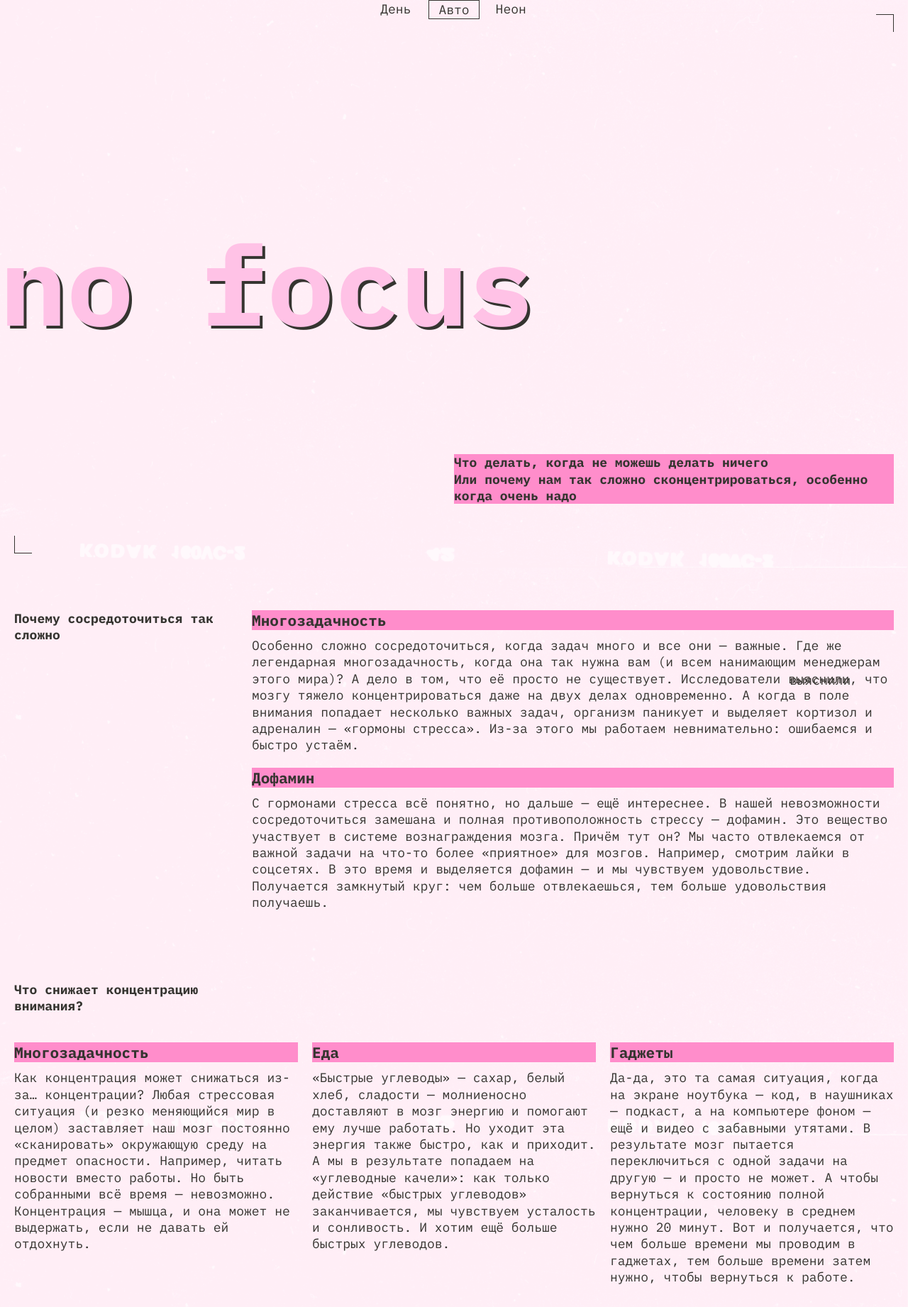
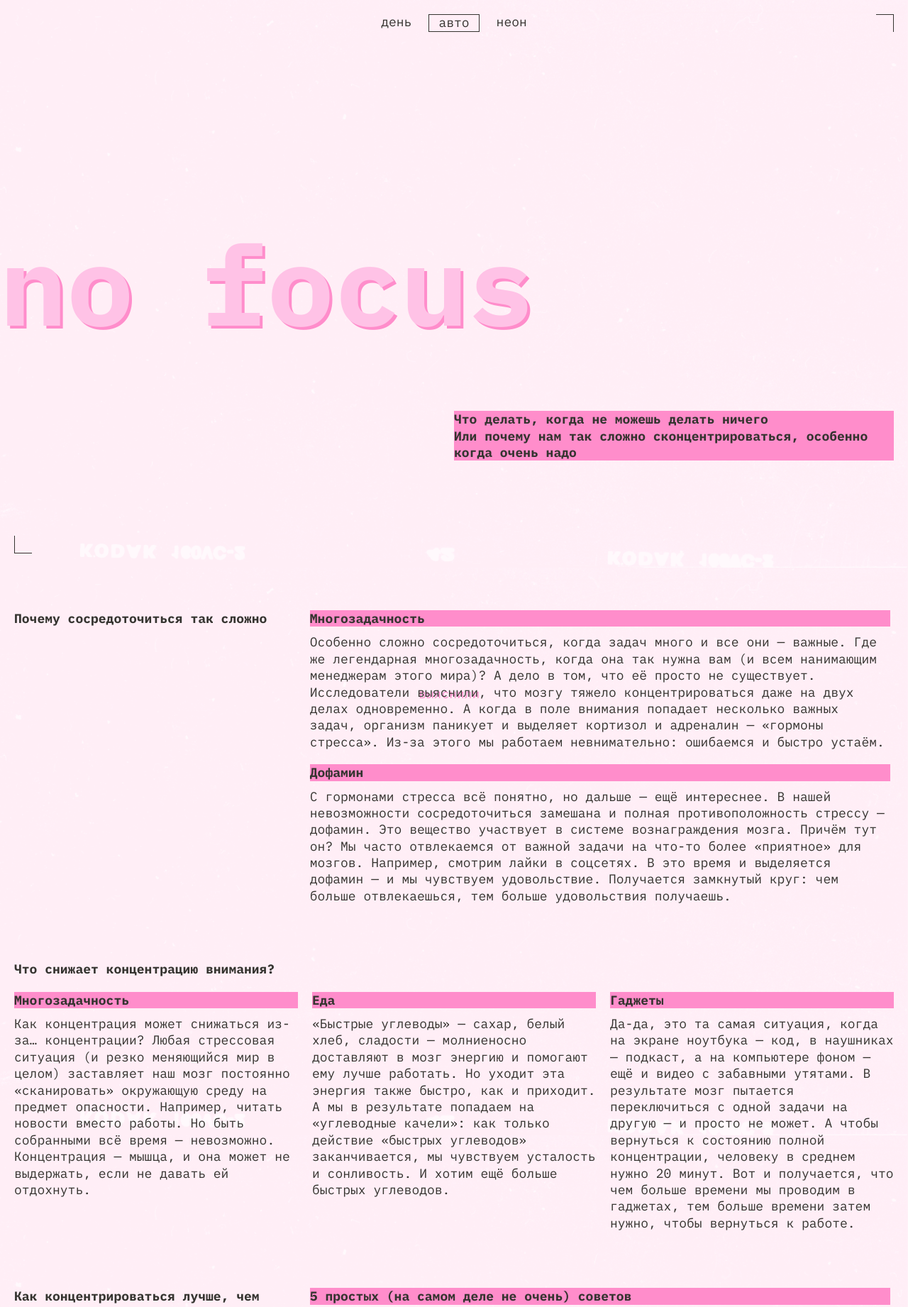
Before and after one commit to fradere8/slozhno-sosredotochitsya-ad, a plain HTML site: page index.html in a window 1280 px wide. Shown: the top 1842 px of the page at 71% size. Drawn offline with Linux system fonts and the light colour scheme.

Commit message:
Update style.css

```diff
--- a/styles/style.css
+++ b/styles/style.css
@@ -1,15 +1,13 @@
 .page {
   display: grid;
   grid-template-rows: 1fr min-content 1fr;
-  font-family: var(--font-family);
+  font-family: var(--font-family, monospace);
   background-image: var(--background-image);
-  background-color: var(--background-color);
+  background-color: var(--background-color, #000028);
   background-repeat: no-repeat;
   background-position: center;
   background-size: cover;
   background-attachment: fixed;
-  min-width: 375px;
-  max-width: 100%;
 }
 
 .header {
@@ -30,8 +28,8 @@
   right: 0;
   width: 25px;
   height: 25px;
-  border-top: 1px solid var(--accent-color);
-  border-right: 1px solid var(--accent-color);
+  border-top: 1px solid var(--accent-color, #ff0070);
+  border-right: 1px solid var(--accent-color, #ff0070);
 }
 
 .decorated-zone::after {
@@ -41,8 +39,8 @@
   left: 0;
   width: 25px;
   height: 25px;
-  border-bottom: 1px solid var(--accent-color);
-  border-left: 1px solid var(--accent-color);
+  border-bottom: 1px solid var(--accent-color, #ff0070);
+  border-left: 1px solid var(--accent-color, #ff0070);
 }
 
 .rec {
@@ -50,8 +48,10 @@
   top: 10px;
   right: 28px;
   font-size: 18px;
-  color: var(--accent-color);
+  line-height: 1.4;
+  color: var(--accent-color, #ff0070);
   display: var(--display-decorated);
+  align-items: center;
 }
 
 .rec:after {
@@ -59,114 +59,139 @@
   position: absolute;
   top: 8px;
   right: -18px;
+  display: inline-block;
   inline-size: 9px;
   block-size: 9px;
   border-radius: 50%;
-  background-color: var(--accent-color);
-  box-shadow: 0px 0px 4px 2px var(--accent-color);
+  background-color: var(--accent-color, #ff0070);
+  box-shadow: 0px 0px 4px 2px var(--accent-color, #ff0070);
 }
 
 .header__theme-menu {
   align-self: start;
-  margin-block-start: 65px;
+  text-align: center;
+  margin-block-start: 75px;
 }
 
 .header__theme-menu-list {
   display: grid;
   grid-template-rows: repeat(3, 1fr);
-  gap: 10px;
+  gap: 12px;
+  list-style: none;
 }
 
 .header__theme-menu-button {
+  font-family: inherit;
+  font-size: 18px;
+  line-height: 1;
   border: none;
-  background: transparent;
-  color: var(--accent-color);
-  padding: 1px 13px;
-  cursor: pointer;
-  font-size: 18px;
+  background-color: transparent;
+  color: var(--accent-color, #ff0070);
+  text-transform: lowercase;
+  padding: 2.3px 13px;
 }
 
 .header__theme-menu-button:hover {
+  text-decoration: none;
   outline: 1px solid var(--hover-color);
+  cursor: pointer;
+}
+
+.header__theme-menu-button:focus {
+  outline: none;
 }
 
 .header__theme-menu-button:focus-visible {
   border-bottom: 1px solid currentColor;
-  outline: none;
 }
 
 .header__theme-menu-button_active {
-  border: 1px solid var(--accent-color);
+  border: 1px solid var(--accent-color, #ff0070);
   pointer-events: none;
+}
+
+.header__content {
+  font-weight: 700;
 }
 
 .header__title {
   font-size: clamp(7.25rem, 7.0115rem + 1.0178vw, 7.5rem);
   line-height: 0.83;
-  color: var(--title-color);
-  text-shadow: 4px 4px 0 var(--accent-color);
+  color: var(--title-color, #db00ff);
+  text-shadow: 4px 4px 0 var(--title-decor, #ff0070);
   margin-block: 55px;
-  justify-self: start;
-  margin-inline-start: 0;
-}
-
-.title-decor {
-  color: var(--subtitle-color);
-  background-color: var(--title-decor);
 }
 
 .header__text {
   font-size: 18px;
+  line-height: 1.3;
   font-weight: 700;
   align-self: start;
-  line-height: 1.3;
+}
+
+.title-decor {
+  display: block;
+  color: var(--subtitle-color, #000028);
+  background-color: var(--title-decor, #ff0070);
 }
 
 .main__content {
   font-size: 18px;
+  line-height: 1.3;
   margin-inline: 10px;
   margin-block: 40px;
 }
 
 .section:not(:first-of-type) {
-  margin-block-start: 50px;
+  margin-block-start: 49.5px;
 }
 
 .section__title {
-  color: var(--accent-color);
+  color: var(--accent-color, #ff0070);
   font-size: inherit;
   margin-block-end: 20px;
-  font-weight: 700;
 }
 
 .article-block {
   margin-block-end: 20px;
 }
 
+.article-block__subtitle {
+  font-size: inherit;
+}
+
 .article-block__text {
-  color: var(--text-color);
+  color: var(--text-color, #f1b2ce);
   margin-block-start: 10px;
-  line-height: 1.3;
-  font-weight: 400;
 }
 
 .highlight {
   display: block;
   margin-block: 20px 10px;
-  font-weight: 400;
+  font-weight: normal;
 }
 
 .decorated__link {
-  text-shadow: 2px 2px 0 var(--accent-color);
+  text-shadow: 2px 2px 0 var(--title-decor, #ff0070);
   text-decoration: none;
+  color: inherit;
 }
 
 .decorated__link:hover {
+  text-decoration: none;
   border-bottom: 1px solid currentColor;
+}
+
+.decorated__link:focus {
+  outline: none;
 }
 
 .decorated__link:focus-visible {
   outline: 1px solid currentColor;
+}
+
+.galery__section__subtitle {
+  font-size: inherit;
 }
 
 .galery__section__images {
@@ -194,9 +219,11 @@
 .footer__title {
   font-size: clamp(7.25rem, 7.0115rem + 1.0178vw, 7.5rem);
   line-height: 0.83;
-  color: var(--title-color);
-  text-shadow: 2px 2px 0 var(--accent-color);
+  color: var(--title-color, #db00ff);
+  text-shadow: 2px 2px 0 var(--title-decor, #ff0070);
 }
+
+/* Медиа-запросы для планшета */
 
 @media (width >= 768px) {
   .header {
@@ -215,25 +242,24 @@
 
   .rec {
     top: 20px;
-    right: 38px;
   }
 
   .header__theme-menu {
     grid-column: 2;
-    margin-block-start: 170px;
+    margin-block-start: 191px;
   }
 
   .header__title {
     grid-column: 1 / -1;
     grid-row: 2;
-    margin-block: 170px;
+    transform: translateX(-20px);
+    justify-self: start;
+    margin-block: 162px;
     font-size: clamp(7.5rem, 0.5625rem + 14.4531vw, 9.8125rem);
-    margin-inline-start: -20px;
   }
 
   .header__text {
     grid-column: 2;
-    grid-row: 3;
   }
 
   .main__content {
@@ -248,40 +274,24 @@
   }
 
   .section:not(:first-of-type) {
-    margin-block-start: 80px;
-  }
-
-  .distractions__section .section__title {
-    max-width: 236px;
+    margin-block-start: 60px;
   }
 
   .distractions__section {
     display: grid;
-    grid-template-columns: repeat(3, 1fr);
-    gap: 20px;
+    grid-template-columns: repeat(4, 1fr);
   }
 
   .distractions__section .section__articles {
     grid-column: 1 / -1;
     display: grid;
-    grid-template-columns: repeat(3, 1fr);
-    gap: 20px;
+    grid-template-columns: 1fr;
   }
 
   .advice__section {
     display: grid;
     grid-template-columns: 1fr 2fr;
     gap: 20px;
-  }
-
-  .advice__section .section__title {
-    grid-row: 1;
-  }
-
-  .advice__section .section__articles {
-    grid-column: 1 / -1;
-    display: grid;
-    grid-template-columns: 1fr;
   }
 
   .galery__section .galery__section__images {
@@ -323,31 +333,32 @@
   }
 }
 
+/* Медиа-запросы для ноутбука */
+
 @media (width >= 1024px) {
   .header {
     min-height: 768px;
+    display: grid;
+    grid-template-rows: repeat(3, 1fr);
   }
 
   .header__theme-menu {
     grid-column: 1 / -1;
     justify-self: center;
-    align-self: start;
-    margin-block-start: 0;
+    margin-block-start: 20px;
   }
 
   .header__theme-menu-list {
     grid-template-columns: repeat(3, 1fr);
-    grid-template-rows: auto;
     gap: 10px;
   }
 
   .header__title {
-    margin-block: 175px;
+    margin-block: 114px;
   }
 
   .reasons__section {
-    grid-template-columns: 315px 1fr;
-    gap: 20px;
+    grid-template-columns: 32% 66%;
   }
 
   .distractions__section {
@@ -355,26 +366,18 @@
   }
 
   .distractions__section .section__title {
-    grid-column: span 1;
-    max-width: 315px;
+    grid-column: 1 / 2;
   }
 
   .distractions__section .section__articles {
+    grid-template-columns: repeat(3, 1fr);
     grid-column: 1 / -1;
-    grid-template-columns: repeat(3, 1fr);
+    grid-row: 2;
+    gap: 20px;
   }
 
   .advice__section {
-    grid-template-columns: 315px 1fr;
-    gap: 20px;
-  }
-
-  .advice__section .section__title {
-    grid-row: 1;
-  }
-
-  .advice__section .section__articles {
-    grid-column: 1 / -1;
+    grid-template-columns: 32% 66%;
   }
 
   .footer {
```
